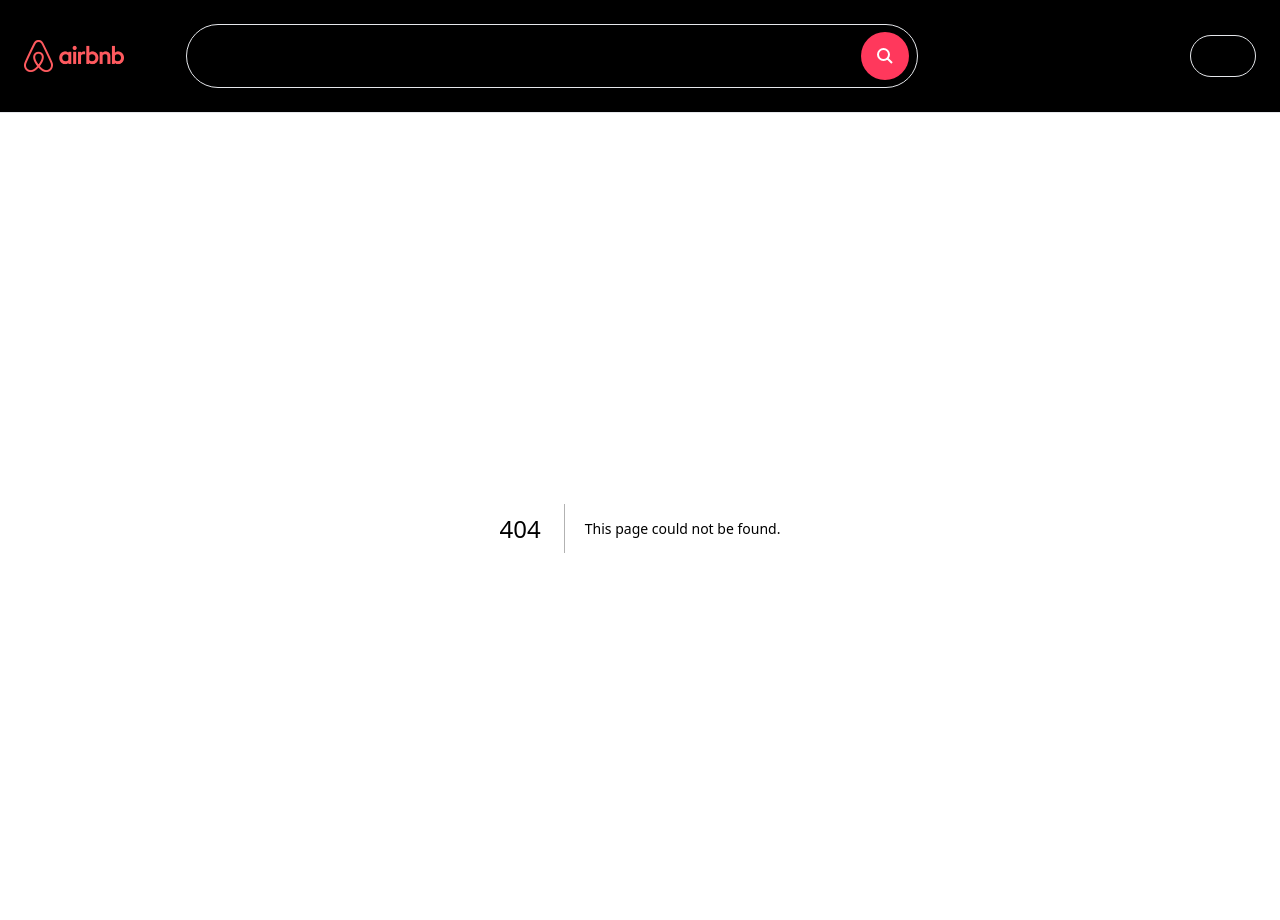
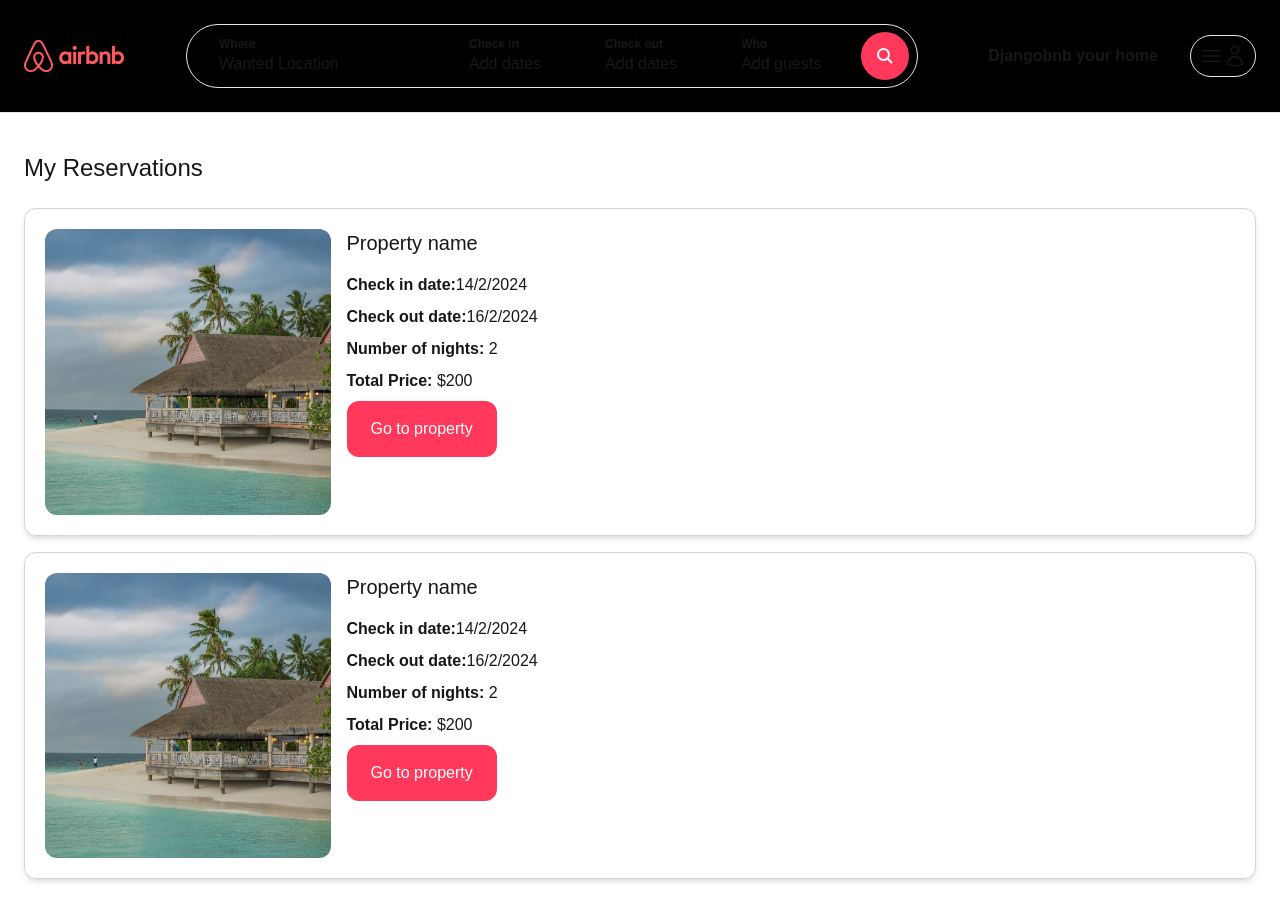
Before and after one commit to JesherI/Airbnb-frontend, a Next.js app: page /myreservations in a window 1280 px wide. Before the commit this address had no page. Shown: the top 920 px of the page. Built offline with nearby package versions, Linux system fonts and the light colour scheme.

Commit message:
06 version add my reservations page

```diff
--- /dev/null
+++ b/app/myreservations/page.tsx
@@ -0,0 +1,47 @@
+import Image from "next/image";
+
+const MyReservationsPage = () => {
+    return (
+        <main className="max-w-[1500px] mx-auto px-6 pb-6">
+            <h1 className="my-6 text-2xl">My Reservations</h1>
+            <div className="space-y-4">
+                <div className="p-5 grid grid-cols-1 md:grid-cols-4 gap-4 shadow-md border border-gray-300 rounded-xl">
+                    <div className="col-span-1">
+                        <div className="relative overflow-hidden aspect-square rounded-xl">
+                            <Image fill src="/Beach-home.jpg" className="hover:scale-110 object-cover transition h-full w-full" alt="Beach home" />
+                        </div>
+                    </div>
+                    <div className="col-span-1 md:col-span-3 space-y-2">
+                        <h2 className="mb-4 text-xl">Property name</h2>
+                        <p className="mb-2"><strong>Check in date:</strong>14/2/2024</p>
+                        <p className="mb-2"><strong>Check out date:</strong>16/2/2024</p>
+
+                        <p className="mb-2"><strong>Number of nights:</strong> 2</p>
+                        <p className="mb-2"><strong>Total Price:</strong> $200</p>
+
+                        <div className="mt-6 inline-block cursor-pointer py-4 px-6 bg-airbnb text-white rounded-xl">Go to property</div>
+                    </div>
+                </div>
+                <div className="p-5 grid grid-cols-1 md:grid-cols-4 gap-4 shadow-md border border-gray-300 rounded-xl">
+                    <div className="col-span-1">
+                        <div className="relative overflow-hidden aspect-square rounded-xl">
+                            <Image fill src="/Beach-home.jpg" className="hover:scale-110 object-cover transition h-full w-full" alt="Beach home" />
+                        </div>
+                    </div>
+                    <div className="col-span-1 md:col-span-3 space-y-2">
+                        <h2 className="mb-4 text-xl">Property name</h2>
+                        <p className="mb-2"><strong>Check in date:</strong>14/2/2024</p>
+                        <p className="mb-2"><strong>Check out date:</strong>16/2/2024</p>
+
+                        <p className="mb-2"><strong>Number of nights:</strong> 2</p>
+                        <p className="mb-2"><strong>Total Price:</strong> $200</p>
+
+                        <div className="mt-6 inline-block cursor-pointer py-4 px-6 bg-airbnb text-white rounded-xl">Go to property</div>
+                    </div>
+                </div>
+            </div>
+        </main>
+    )
+}
+
+export default MyReservationsPage;
```
